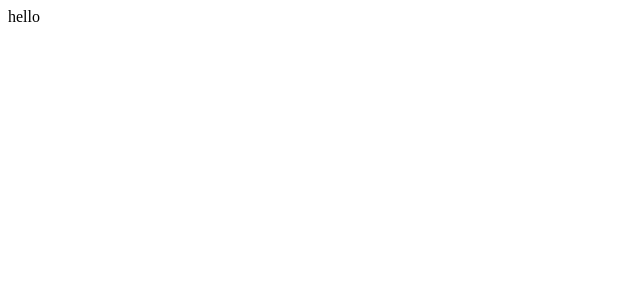
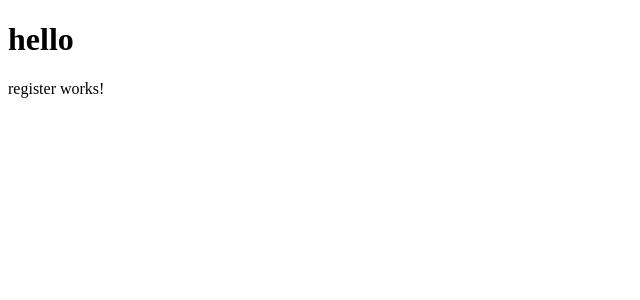
Before and after one commit to VladyslavVorobiov/medium-clone-angular, an Angular app: page /register in a window 1280 px wide. Before the commit this address led to /. Shown: the top 300 px of the page, without its empty margins (0-640 px from the left). Built offline with nearby package versions, Linux system fonts and the light colour scheme.

Commit message:
init auth module

```diff
--- a/angular.json
+++ b/angular.json
@@ -12,7 +12,7 @@
       },
       "root": "",
       "sourceRoot": "src",
-      "prefix": "app",
+      "prefix": "mc",
       "architect": {
         "build": {
           "builder": "@angular-devkit/build-angular:browser",
--- a/src/app/app.component.html
+++ b/src/app/app.component.html
@@ -1 +1,3 @@
-<div>hello</div>
+<h1>hello</h1>
+
+<router-outlet></router-outlet>
--- a/src/app/app.component.ts
+++ b/src/app/app.component.ts
@@ -1,9 +1,8 @@
 import { Component } from '@angular/core';
 
 @Component({
-  selector: 'app-root',
+  selector: 'mc-root',
   templateUrl: './app.component.html',
   styleUrls: ['./app.component.scss']
 })
-export class AppComponent {
-}
+export class AppComponent {}
--- /dev/null
+++ b/src/app/auth/components/register/register.component.html
@@ -0,0 +1,3 @@
+<p>
+  register works!
+</p>
--- /dev/null
+++ b/src/app/auth/components/register/register.component.ts
@@ -0,0 +1,12 @@
+import { Component, OnInit } from '@angular/core';
+
+@Component({
+  selector: 'mc-register',
+  templateUrl: './register.component.html',
+  styleUrls: ['./register.component.scss']
+})
+export class RegisterComponent implements OnInit {
+  constructor() {}
+
+  ngOnInit() {}
+}
--- a/src/index.html
+++ b/src/index.html
@@ -8,6 +8,6 @@
   <link rel="icon" type="image/x-icon" href="favicon.ico">
 </head>
 <body>
-  <app-root></app-root>
+  <mc-root></mc-root>
 </body>
 </html>
```
Also changed, not shown: src/app/app.module.ts (+4 -8 lines), src/app/auth/Auth.module.ts (added, +17 -0 lines), src/app/auth/components/register/register.component.scss (added).
